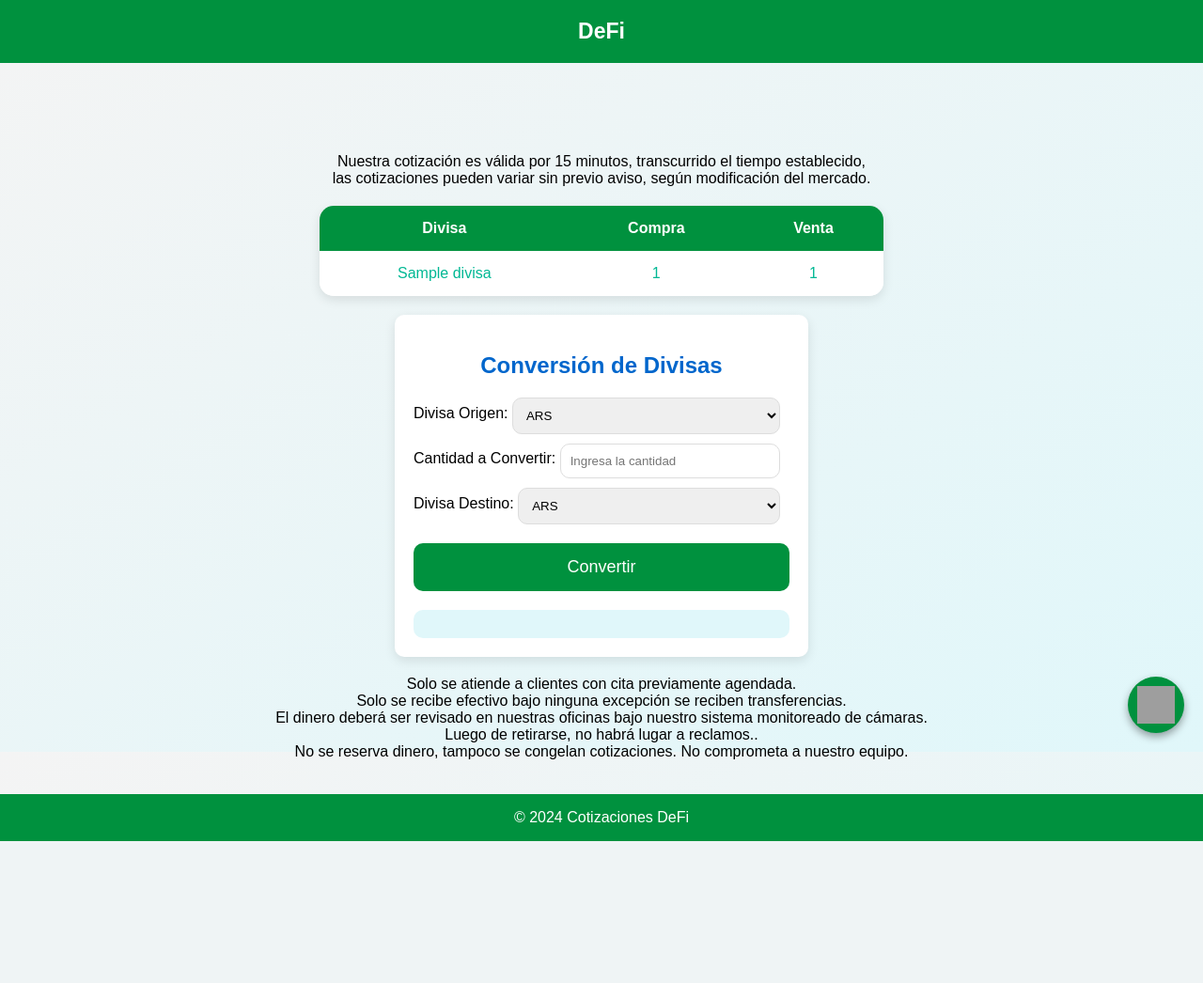
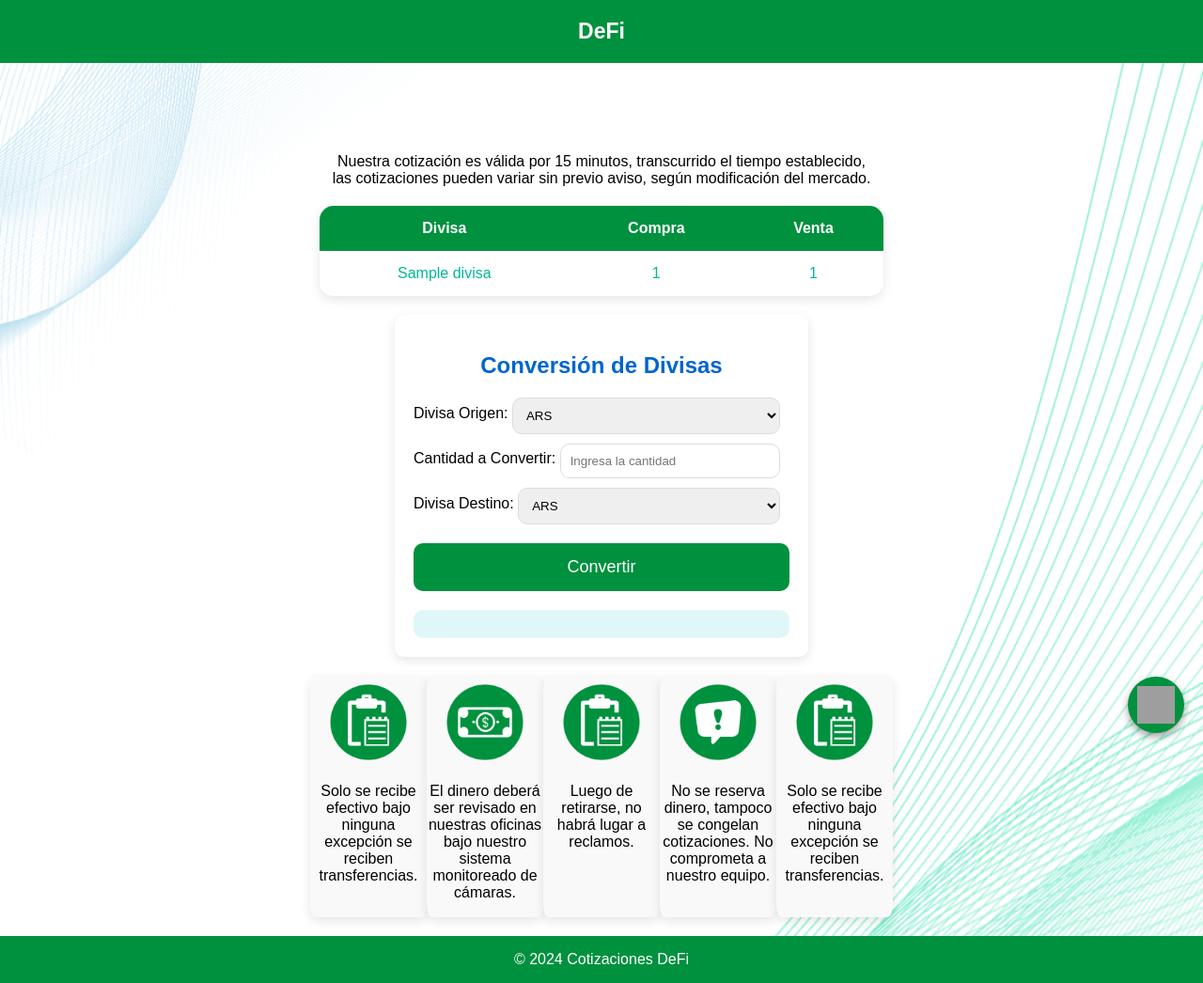
Before and after one commit to skyzero18/PaginaWebDivisas, a Spring Boot app: page / in a window 1280 px wide. Shown: the whole page at 94% size. Before the commit the page ends 895 px from the top, so only its background shows below. Run offline with Spring Boot 4, Linux system fonts and the light colour scheme; tables that the repository leaves empty hold one stand-in row (values such as "Sample post"); some of the project's set-up classes (security, data sources, template engines, error pages and the like) are left out, and stand-ins take their place; some web fonts are replaced; grey boxes are pictures that could not be loaded.

Commit message:
mejora pie de pagina

```diff
--- a/PaginaWebDivisas/src/main/resources/static/css/styles.css
+++ b/PaginaWebDivisas/src/main/resources/static/css/styles.css
@@ -6,10 +6,14 @@ html, body {
 body {
     font-family: 'Avalon', sans-serif;
     padding: 0;
-    background: linear-gradient(to bottom right, #f4f4f4, #e0f7fa);
+    background-image: url('../img/web2.png');
+    background-size: cover; /* Hace que la imagen cubra todo el ancho sin deformarse */
+    background-position: center; /* Centra la imagen si hay exceso de alto */
+    background-repeat: no-repeat; /* Evita que la imagen se repita */
     display: flex; /* Utiliza flexbox */
     flex-direction: column; /* Coloca los elementos en columna */
 }
+
 
 .header {
     background-color: #00913e;
@@ -33,6 +37,33 @@ body {
 
 .logo img {
     width: 150px;
+}
+
+.container {
+    display: flex; /* Coloca las cajas en fila */
+    justify-content: space-around; /* Distribuye las cajas con espacio alrededor */
+    flex-wrap: wrap; /* Permite que las cajas salten a nuevas filas si es necesario */
+    max-width: 50%; /* Controla el ancho total del contenedor (80% del ancho de la página) */
+    margin: 0 auto; /* Centra el contenedor en la página */
+}
+
+.box {
+    border: 1px solid #ccc; /* Borde de la caja */
+    width: 20%;
+    box-sizing: border-box; /* Incluye el padding en el ancho total */
+    word-wrap: break-word; /* Asegura que el texto haga saltos de línea */
+    overflow-wrap: break-word; /* Evita que las palabras largas salgan de la caja */
+    text-align: center; /* Centra el texto */
+    box-shadow: 0 4px 12px rgba(0, 0, 0, 0.1);
+    border-color: #00642b00;
+    border-radius: 5%;
+    background-color: #f9f9f9; /* Color de fondo claro para distinguir las cajas */
+}
+
+img {
+    width: 80%;
+    display: block; /* Asegura que la imagen esté en su propia línea */
+    margin: 0 auto 10px; /* Centra la imagen horizontalmente y agrega un margen inferior */
 }
 
 
--- a/PaginaWebDivisas/src/main/resources/static/css/stylesAdmin.css
+++ b/PaginaWebDivisas/src/main/resources/static/css/stylesAdmin.css
@@ -3,7 +3,10 @@ body {
     font-family: 'Avalon', sans-serif;
     margin: 0;
     padding: 0;
-    background: linear-gradient(to bottom right, #f4f4f4, #e0f7fa);
+    background-image: url('../img/web2.png');
+    background-size: cover; /* Hace que la imagen cubra todo el ancho sin deformarse */
+    background-position: center; /* Centra la imagen si hay exceso de alto */
+    background-repeat: no-repeat; /* Evita que la imagen se repita */
 }
 
 header {
--- a/PaginaWebDivisas/src/main/resources/static/css/stylesLogin.css
+++ b/PaginaWebDivisas/src/main/resources/static/css/stylesLogin.css
@@ -4,7 +4,10 @@ body {
     font-family: 'Avalon', sans-serif;
     margin: 0;
     padding: 0;
-    background: linear-gradient(to bottom right, #f4f4f4, #e0f7fa);
+    background-image: url('../img/web2.png');
+    background-size: cover; /* Hace que la imagen cubra todo el ancho sin deformarse */
+    background-position: center; /* Centra la imagen si hay exceso de alto */
+    background-repeat: no-repeat; /* Evita que la imagen se repita */
 }
 
 header {
--- a/PaginaWebDivisas/src/main/resources/templates/inicio.html
+++ b/PaginaWebDivisas/src/main/resources/templates/inicio.html
@@ -64,17 +64,34 @@
             <img src="https://img.icons8.com/m_outlined/512/FFFFFF/whatsapp.png" alt="WhatsApp Logo" class="whatsapp-logo">
         </a>
     </div>
+    <div class="container">
+        <div class="box">
+            <img src="../static/img/citaag.png" alt="Descripción de la imagen">
+            <p>Solo se recibe efectivo bajo ninguna excepción se reciben transferencias.</p>
+        </div>
 
-    <p>Solo se atiende a clientes con cita previamente agendada.
-        <br>
-        Solo se recibe efectivo bajo ninguna excepción se reciben transferencias.
-        <br>
-        El dinero deberá ser revisado en nuestras oficinas bajo nuestro sistema monitoreado de cámaras.
-        <br>
-        Luego de retirarse, no habrá lugar a reclamos..
-        <br>
-        No se reserva dinero, tampoco se congelan cotizaciones. No comprometa a nuestro equipo.
-    </p>
+        <div class="box">
+            <img src="../static/img/efect.png" alt="Descripción de la imagen">
+            <p>El dinero deberá ser revisado en nuestras oficinas bajo nuestro sistema monitoreado de cámaras.</p>
+        </div>
+
+        <div class="box">
+            <img src="../static/img/citaag.png" alt="Descripción de la imagen">
+            <p>Luego de retirarse, no habrá lugar a reclamos.</p>
+        </div>
+
+        <div class="box">
+            <img src="../static/img/reclam.png" alt="Descripción de la imagen" >
+            <p>No se reserva dinero, tampoco se congelan cotizaciones. No comprometa a nuestro equipo.</p>
+        </div>
+
+        <div class="box">
+            <img src="../static/img/citaag.png" alt="Descripción de la imagen">
+            <p>Solo se recibe efectivo bajo ninguna excepción se reciben transferencias.</p>
+        </div>
+    </div>
+
+
 
 </section>
 
```
Also changed, not shown: PaginaWebDivisas/src/main/resources/static/img/Avalon Bold.ttf (added), PaginaWebDivisas/src/main/resources/static/img/citaag.png (added), PaginaWebDivisas/src/main/resources/static/img/efect.png (added), PaginaWebDivisas/src/main/resources/static/img/reclam.png (added), PaginaWebDivisas/src/main/resources/static/img/web2.png (added).
